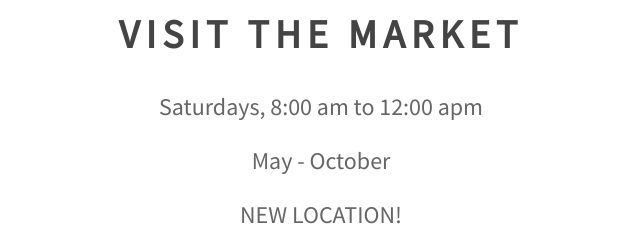
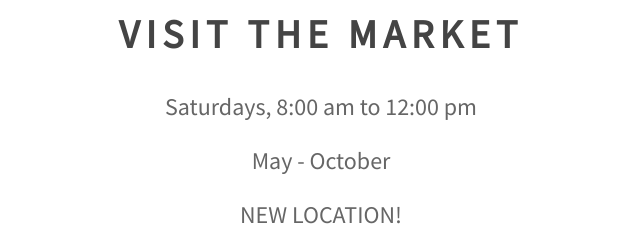
Before and after one commit to bsfma/bsfma.github.io, a plain HTML site: page index.html in a window 1280 px wide. Shown: the part 1158-1391 px from the top of the page, 319-959 px from the left. Drawn offline with nearby package versions, Linux system fonts and the light colour scheme.

Commit message:
fixed typo

```diff
--- a/index.html
+++ b/index.html
@@ -69,7 +69,7 @@
 					<section id="intro" class="main">
 						<img src="images/BSFM_new_logo.jpg" class="img-fluid" id="logo" alt="Bonner Springs Farmers' Market logo">
 						<h2>Visit the Market</h2>
-						<p>Saturdays, 8:00 am to 12:00 apm</p>
+						<p>Saturdays, 8:00 am to 12:00 pm</p>
 						<p>May - October</p>
 						<p>NEW LOCATION!</p>
 						<p>Centennial Park</p>
```
Also changed, not shown: 2 other files.
